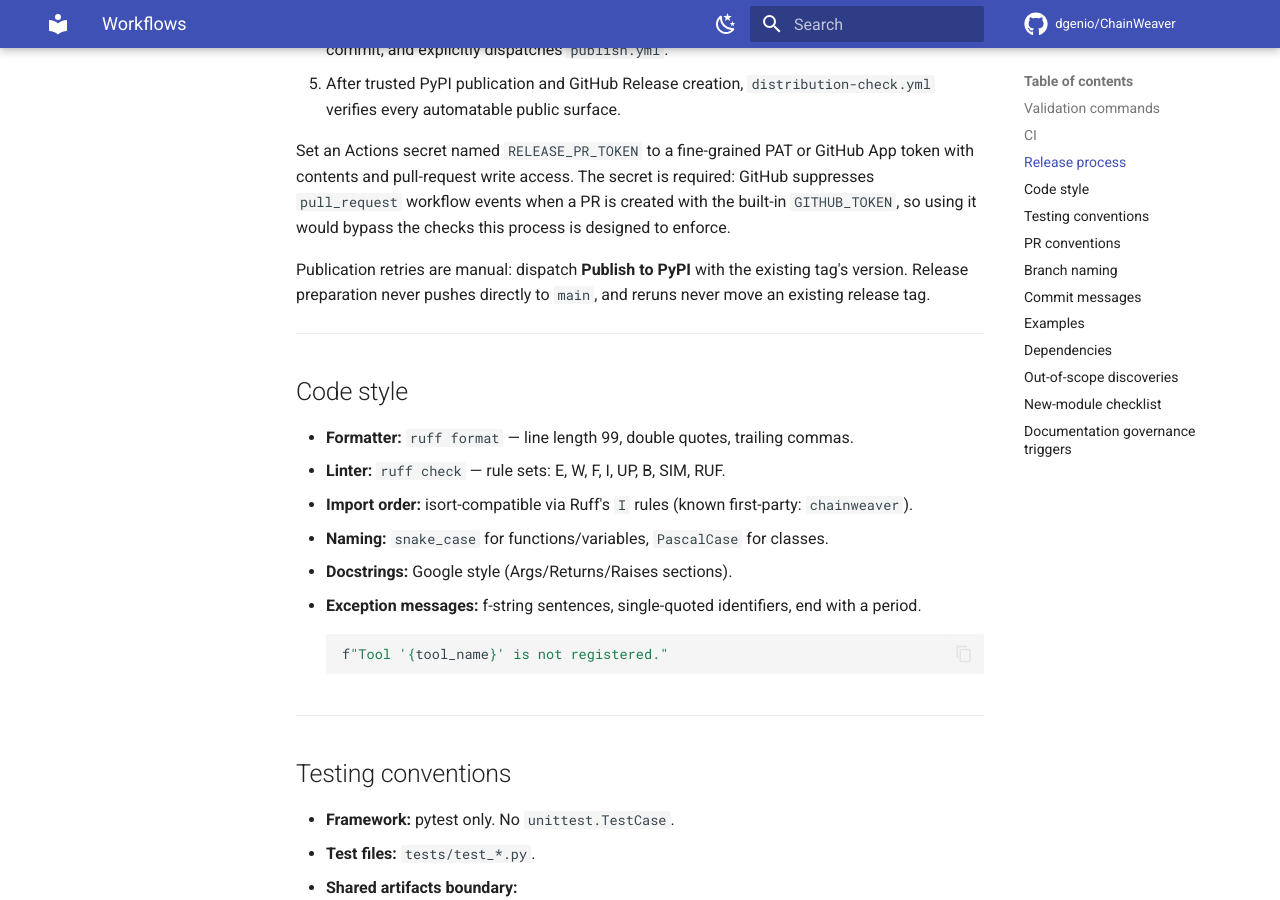
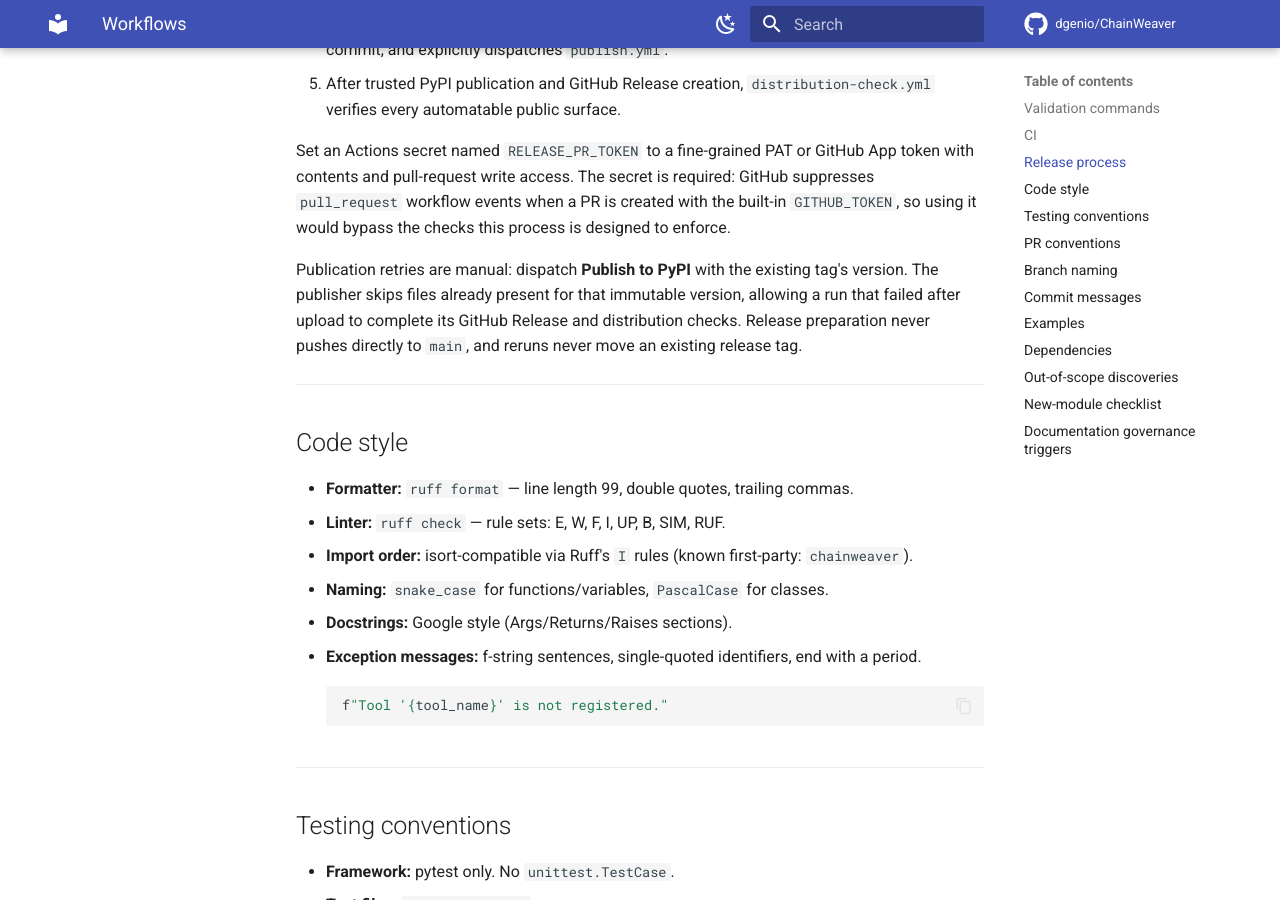
Before and after one commit to dgenio/ChainWeaver, an MkDocs documentation site: the page built from docs/agent-context/workflows.md, in a window 1280 px wide and 900 px high, scrolled down 1822 px. Built offline with MkDocs 1.6.1 and Material for MkDocs 9.7.7, drawn with Linux system fonts in a browser that asks for light colours; comment, search, counter and statistics services are not loaded.

Commit message:
fix: make publication retries idempotent

```diff
--- a/docs/agent-context/workflows.md
+++ b/docs/agent-context/workflows.md
@@ -66,8 +66,10 @@ built-in `GITHUB_TOKEN`, so using it would bypass the checks this process is
 designed to enforce.
 
 Publication retries are manual: dispatch **Publish to PyPI** with the existing
-tag's version. Release preparation never pushes directly to `main`, and reruns
-never move an existing release tag.
+tag's version. The publisher skips files already present for that immutable
+version, allowing a run that failed after upload to complete its GitHub Release
+and distribution checks. Release preparation never pushes directly to `main`,
+and reruns never move an existing release tag.
 
 ---
 
```
Also changed, not shown: 2 other files.
